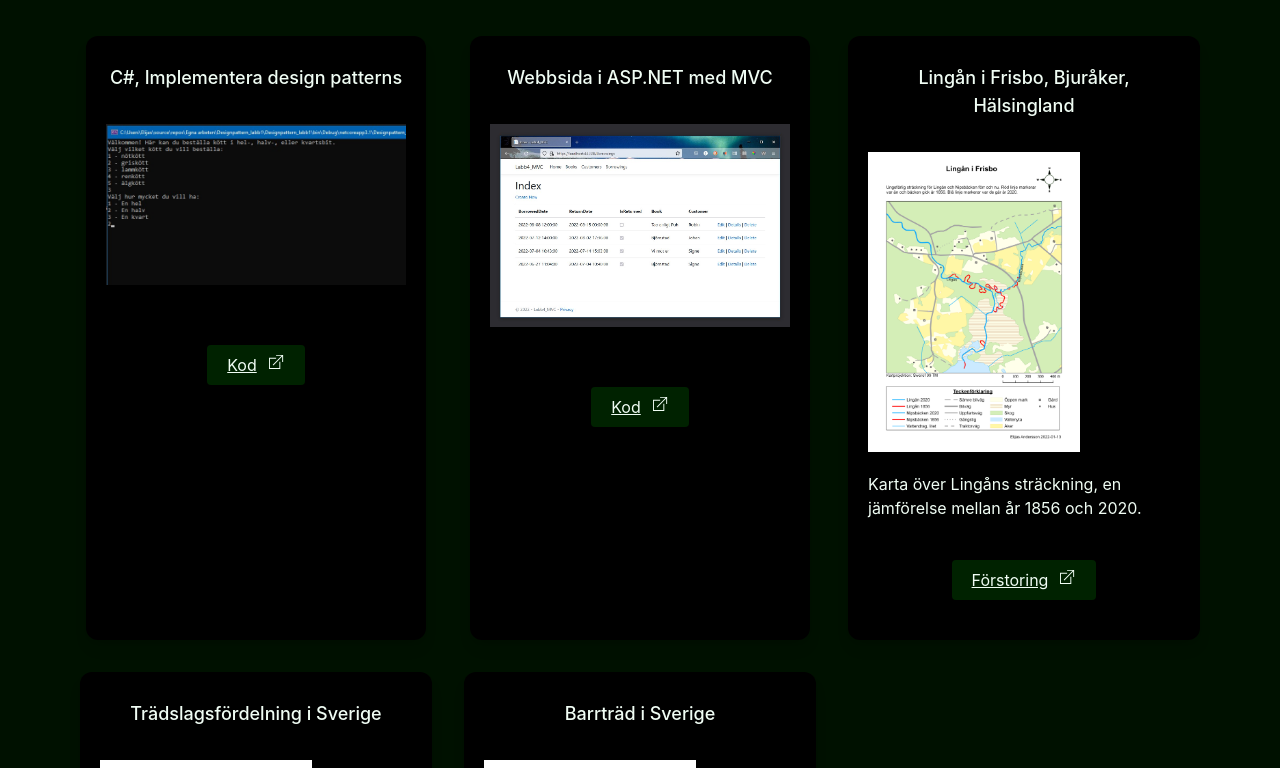
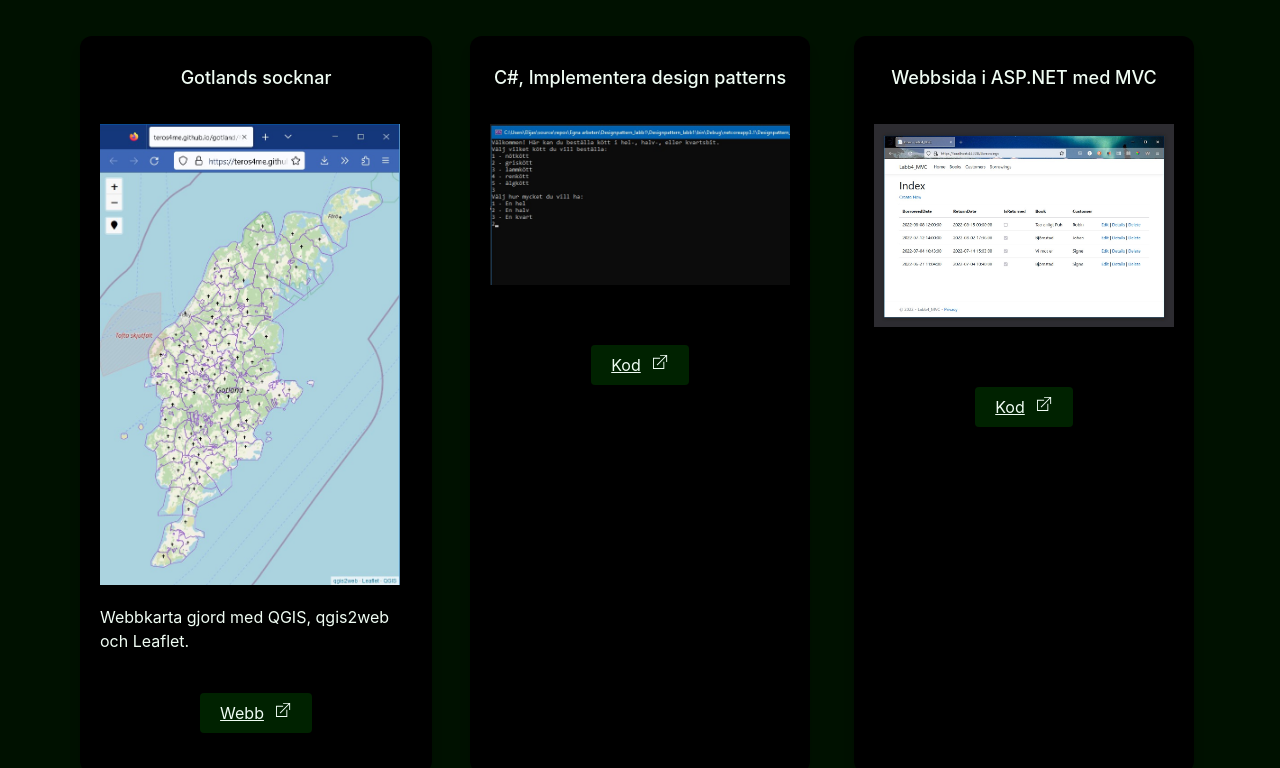
Before and after one commit to teros4me/portfolio, a Next.js app: page / in a window 1280 px wide. Shown: the part 920-1688 px from the top of the page. Built offline with nearby package versions, Linux system fonts and the light colour scheme.

Commit message:
Added new project

```diff
--- a/components/PortfolioList.jsx
+++ b/components/PortfolioList.jsx
@@ -5,9 +5,19 @@ import library_mvc from "../public/library_mvc.jpg";
 import lingan from "../public/lingan.png";
 import projekt_trad from "../public/projekt_trad.png";
 import projekt_barr from "../public/projekt_barr.png";
+import gotland from "../public/gotland.jpg";
 
 const PortfolioList = () => {
   const projects = [
+    {
+      id: 6,
+      name: "Gotlands socknar",
+      desc: "Webbkarta gjord med QGIS, qgis2web och Leaflet.",
+      pic: <Image src={gotland} width={300} alt={"Miniatyrbild av webbkarta"} />,
+      codelink: "",
+      weblink: <a href="https://teros4me.github.io/gotland" target="_blank">Webb</a>,
+      zoomlink: ""
+    },
     {
       id: 5,
       name: "C#, Implementera design patterns",
@@ -39,7 +49,7 @@ const PortfolioList = () => {
       id: 2,
       name: "Trädslagsfördelning i Sverige",
       desc: "Sverigekarta med pajdiagram över vilka trädslag som dominerar i Götaland, Svealand, Södra Norrland och Norra Norrland.",
-      pic: <Image src={projekt_trad} height={300} alt={"Miniatyrbild av kartan"} />,
+      pic: <Image src={projekt_trad} height={300} alt={"Miniatyrbild av karta"} />,
       codelink: "",
       weblink: "",
       zoomlink: <a href="https://teros4me.github.io/cv/projekt_trad.png" target="_blank">Förstoring</a>
@@ -48,7 +58,7 @@ const PortfolioList = () => {
       id: 1,
       name: "Barrträd i Sverige",
       desc: "Sverigekarta som visar procentandel barrträd i Sveriges län.",
-      pic: <Image src={projekt_barr} height={300} alt={"Miniatyrbild av kartan"} />,
+      pic: <Image src={projekt_barr} height={300} alt={"Miniatyrbild av karta"} />,
       codelink: "",
       weblink: "",
       zoomlink: <a href="https://teros4me.github.io/cv/projekt_barr.png" target="_blank">Förstoring</a>
```
Also changed, not shown: public/gotland.jpg (added).
